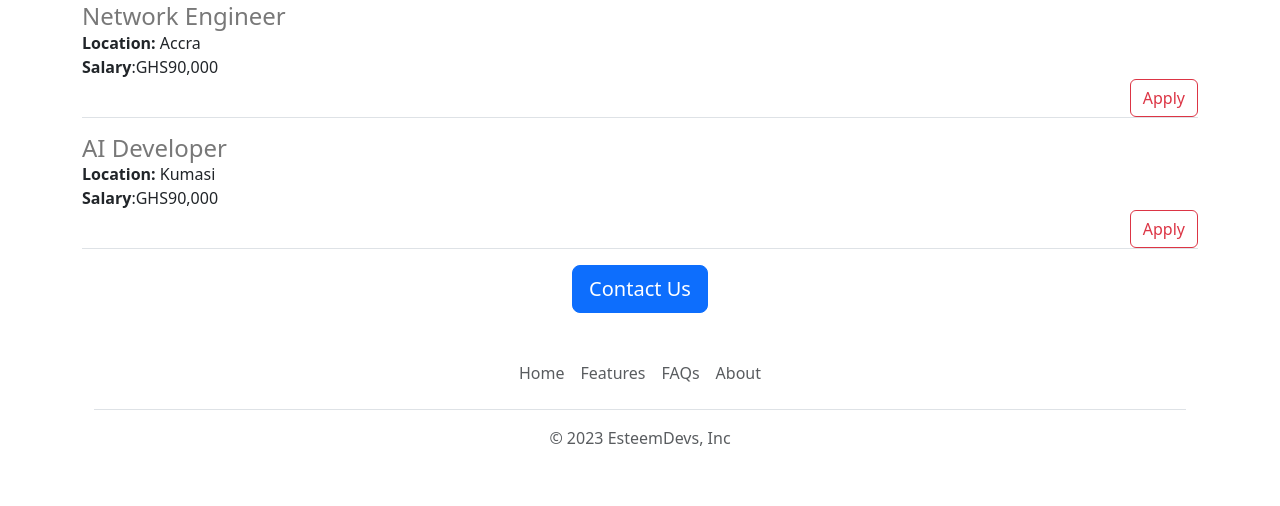
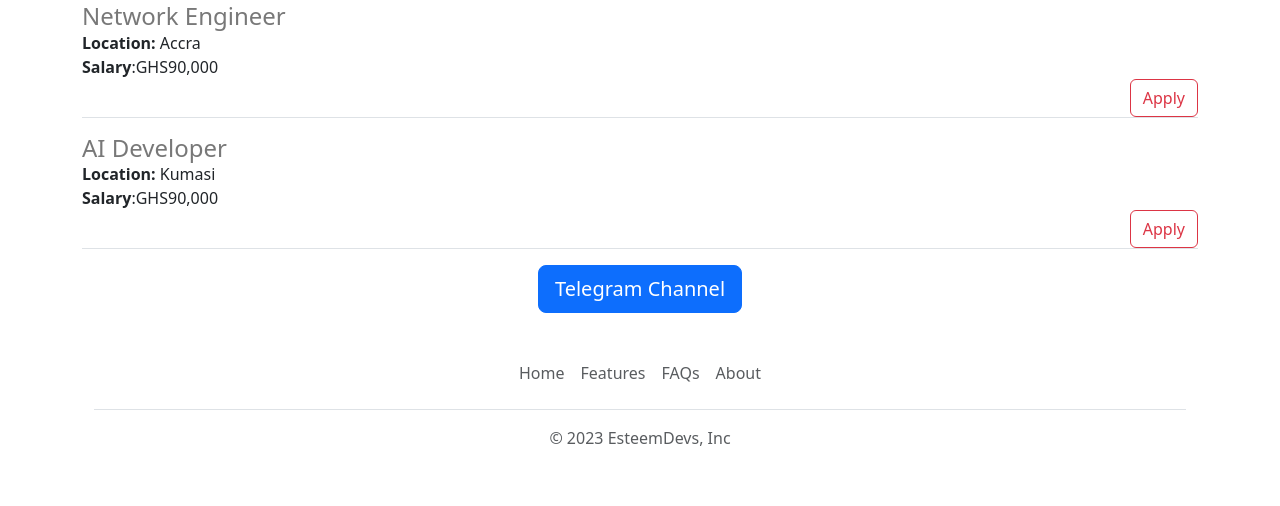
Before and after one commit to FelixT-dev/flex-career-website-v2, a Flask app: page / in a window 1280 px wide. Shown: the part 1322-1828 px from the top of the page. Run offline with Flask 3, Linux system fonts and the light colour scheme.

Commit message:
telegram channel is added

```diff
--- a/templates/home.html
+++ b/templates/home.html
@@ -38,7 +38,7 @@
       {% endfor %}
     </div>
     <div class="text-center">
-    <a href="https://www.google.com" class="btn btn-primary btn-lg">Contact Us</a>
+    <a href="https://t.me/+hP0n83PNNEE1M2M8" class="btn btn-primary btn-lg">Telegram Channel</a>
 
       </div>
 </div>
```
Also changed, not shown: 1 other file.
